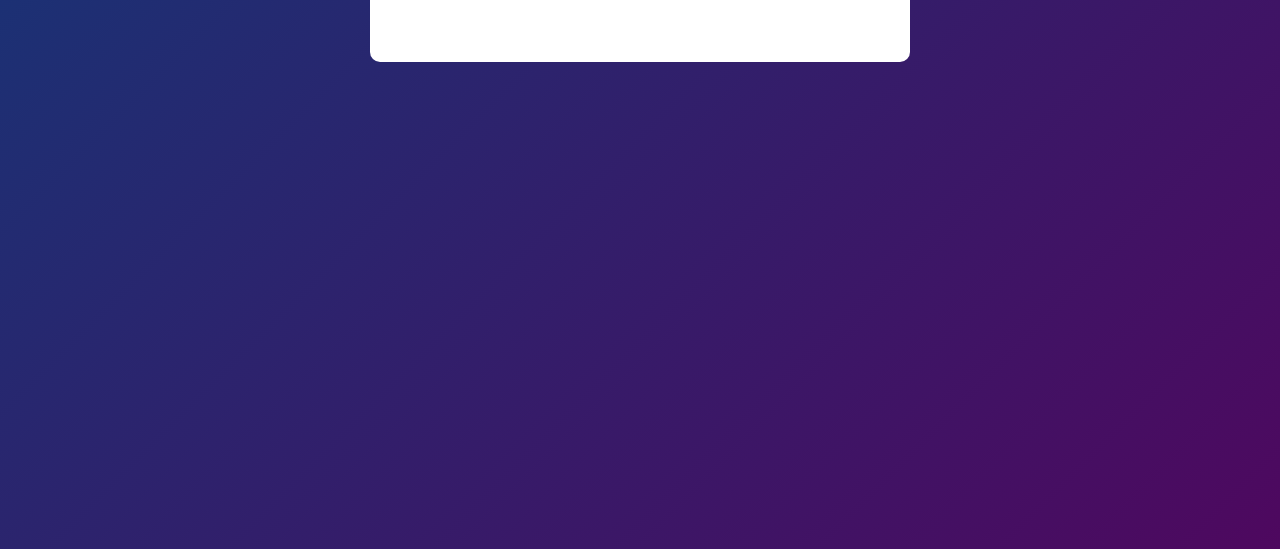
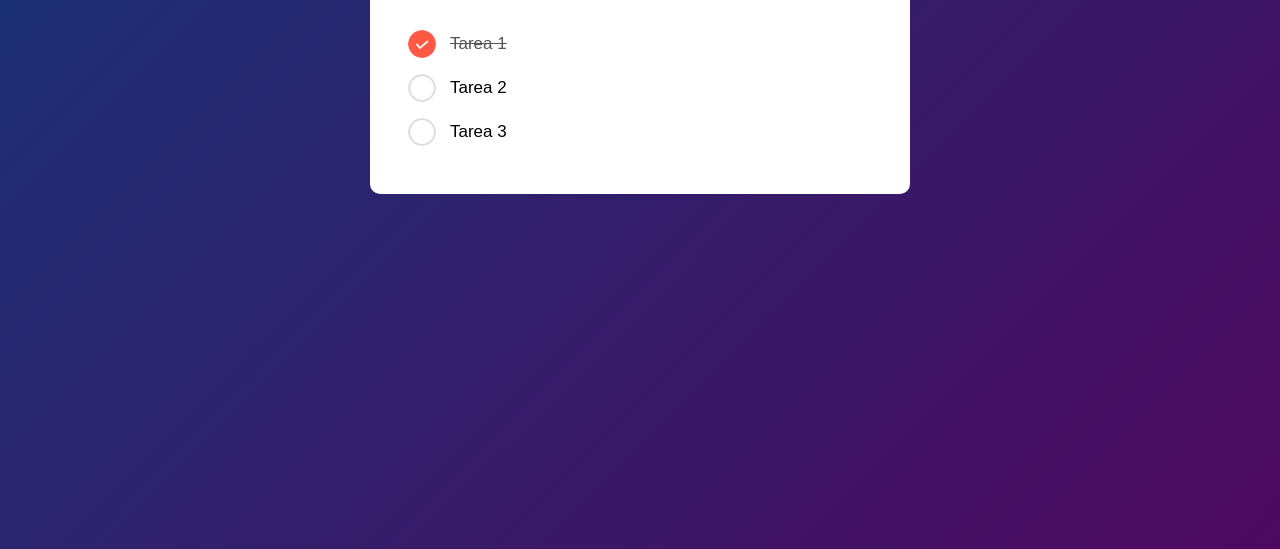
Before and after one commit to JuanySepu/To-Do-List, a plain HTML site: page index.html in a window 1280 px wide. Shown: the part 251-800 px from the top of the page. Drawn offline with Linux system fonts and the light colour scheme.

Commit message:
Se agregan tareas y carpeta de img

```diff
--- a/index.html
+++ b/index.html
@@ -14,6 +14,11 @@
                 <input type="text" id=""input-box placeholder="Agregue una tarea">
                 <button>Agregar</button>
             </div>
+            <ul id="contenedor-lista">
+                <li class="check">Tarea 1</li>
+                <li>Tarea 2</li>
+                <li>Tarea 3</li>
+            </ul>
         </div>
     </div>
 </body>
--- a/style.css
+++ b/style.css
@@ -57,3 +57,34 @@ button {
     cursor: pointer;
     border-radius: 40px;
 }
+
+ul li {
+    list-style: none;
+    font-size: 17px;
+    padding: 12px 8px 12px 50px;
+    user-select: none;
+    cursor: pointer;
+    position: relative;
+}
+
+ul li::before {
+    content: '';
+    position: absolute;
+    height: 28px;
+    width: 28px;
+    border-radius: 50%;
+    background-image: url(./images/unchecked.png);
+    background-size: cover;
+    background-position: center;
+    top: 8px;
+    left: 8px;
+}
+
+ul li.check {
+    color: #555;
+    text-decoration: line-through;
+}
+
+ul li.check::before {
+    background-image: url(./images/checked.png);
+}
```
Also changed, not shown: images/checked.png (added), images/icon.png (added), images/unchecked.png (added).
